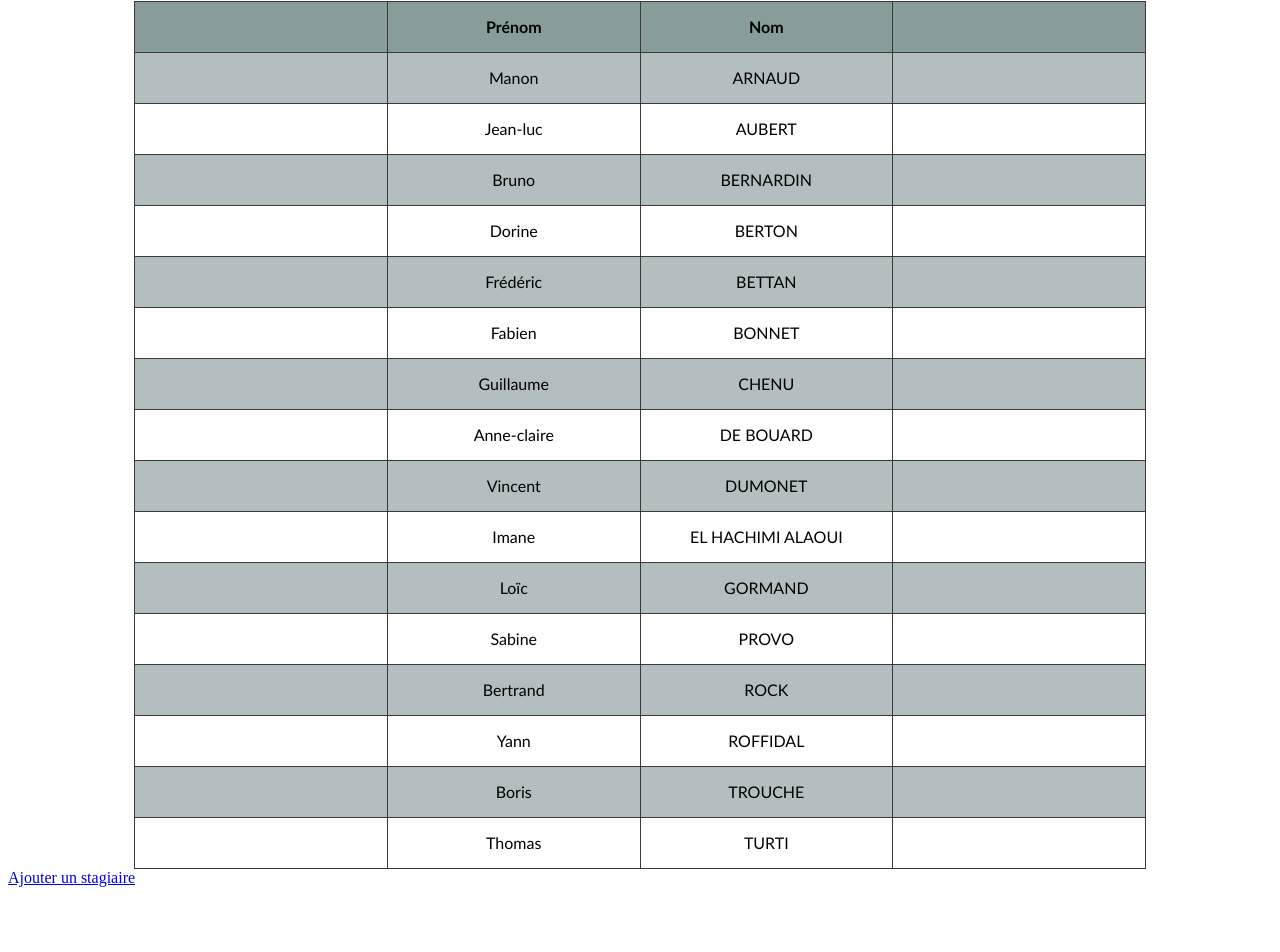
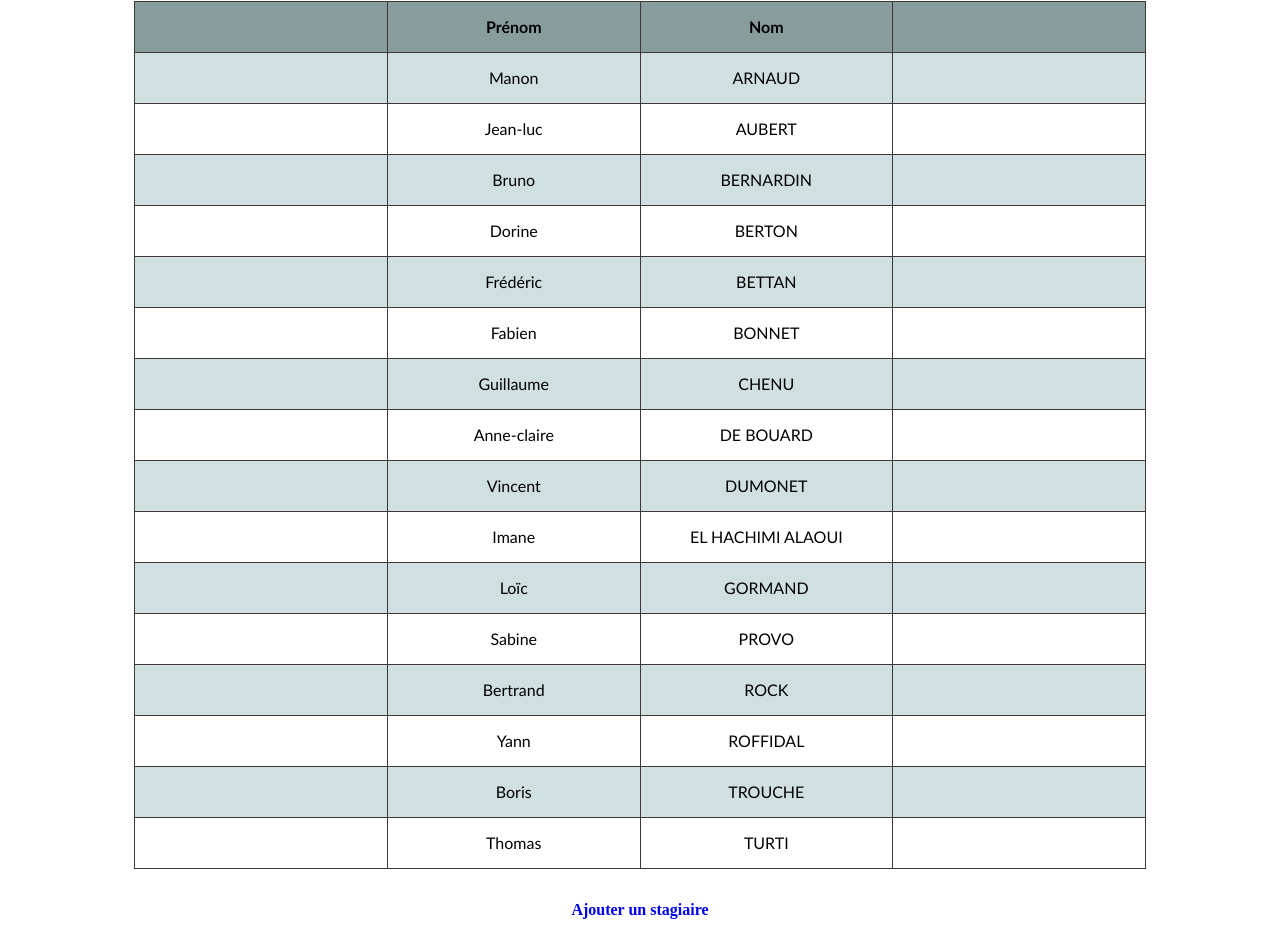
Before and after one commit to AnneClr/project_poe, an Angular app: page /home in a window 1280 px wide. Shown: the part 131-1083 px from the top of the page. Before the commit the page ends 1026 px from the top, so only its background shows below. Built offline with nearby package versions, Linux system fonts and the light colour scheme.

Commit message:
style modified for link to form page

```diff
--- a/src/app/home/home.component.scss
+++ b/src/app/home/home.component.scss
@@ -7,7 +7,7 @@ table {
   font-family: $default-font;
   empty-cells: show;
   border-collapse: collapse;
-  margin: auto;
+  margin: auto auto 1rem auto;
   width: 80%;
   th,
   td {
@@ -20,6 +20,17 @@ table {
     background-color: #889c9b;
   }
   tr:nth-child(odd) {
-    background-color: #b2bebf;
+    background-color: #d0dfe0;
   }
 }
+
+a{
+  display: block;
+  text-align: center;
+  margin: 2rem auto 4rem auto;
+  text-decoration: none;
+  font-weight: 800;
+  &:visited{
+    color: #1e1e1e;
+  }
+}
--- a/src/app/home/intern-form/intern-form.component.scss
+++ b/src/app/home/intern-form/intern-form.component.scss
@@ -1,3 +1,14 @@
+form{
+  fieldset{
+    display: flex;
+    flex-direction: column;
+    padding: 1rem;
+    width: fit-content;
+    justify-content: space-between;
+  }
+}
+
+
 
 .error-messages{
   color: #f44036;
```
